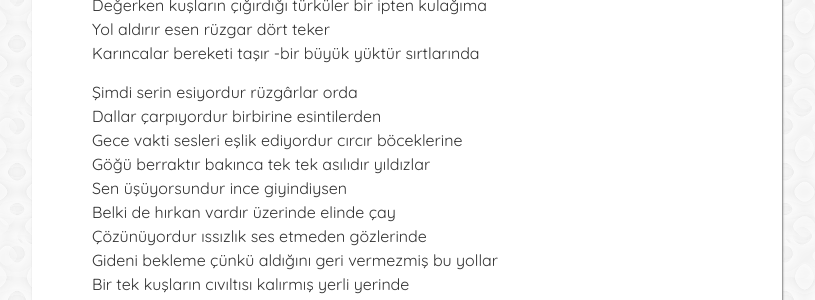
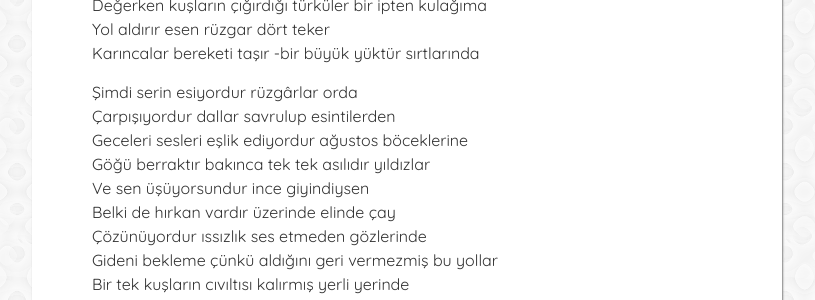
Before and after one commit to muhammedaydogdu/muhammedaydogdu.github.io, a Jekyll site: the page built from _posts/2018-09-07-payiz.md, in a window 1280 px wide. Shown: the part 462-762 px from the top of the page, without its empty margins (233-1048 px from the left). Built offline with Jekyll 4.4.1, drawn with Linux system fonts in a browser that asks for light colours; some web fonts are replaced.

Commit message:
Update 2018-09-07-payiz.md

```diff
--- a/_posts/2018-09-07-payiz.md
+++ b/_posts/2018-09-07-payiz.md
@@ -15,10 +15,10 @@ Yol aldırır esen rüzgar dört teker
 Karıncalar bereketi taşır -bir büyük yüktür sırtlarında
 
 Şimdi serin esiyordur rüzgârlar orda
-Dallar çarpıyordur birbirine esintilerden
-Gece vakti sesleri eşlik ediyordur cırcır böceklerine
+Çarpışıyordur dallar savrulup esintilerden
+Geceleri sesleri eşlik ediyordur ağustos böceklerine
 Göğü berraktır bakınca tek tek asılıdır yıldızlar
-Sen üşüyorsundur ince giyindiysen
+Ve sen üşüyorsundur ince giyindiysen
 Belki de hırkan vardır üzerinde elinde çay
 Çözünüyordur ıssızlık ses etmeden gözlerinde
 Gideni bekleme çünkü aldığını geri vermezmiş bu yollar
```
